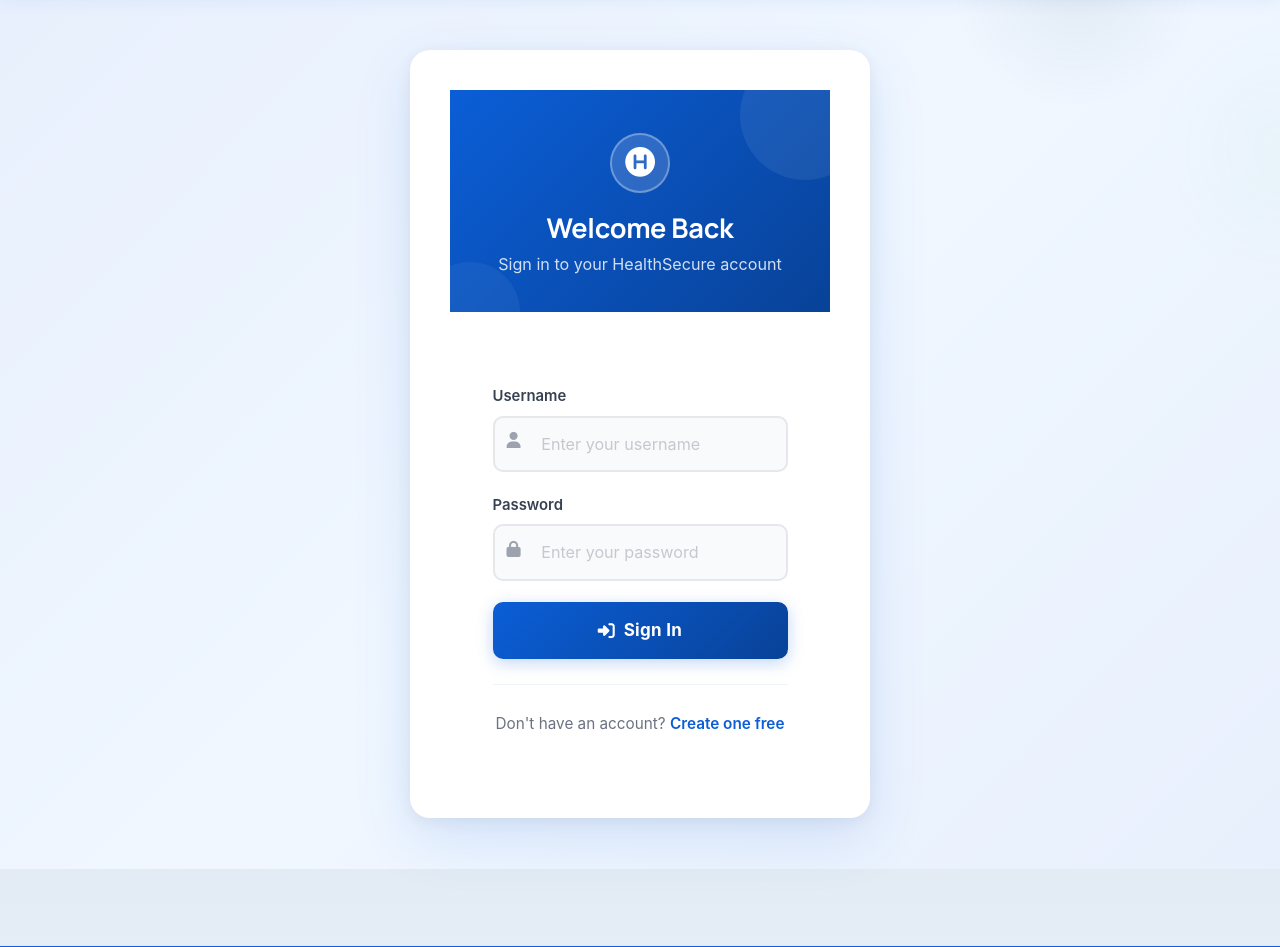
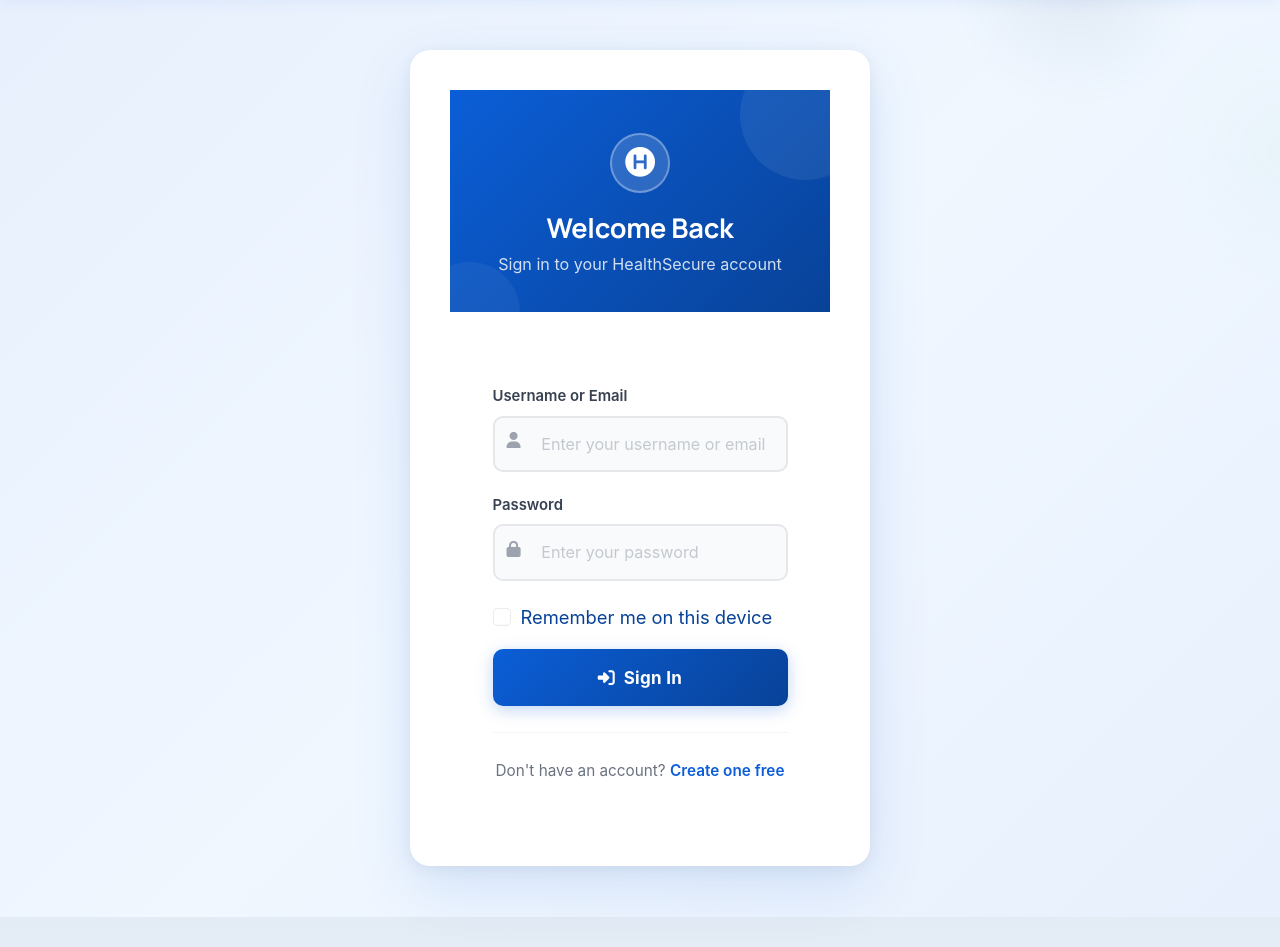
Before and after one commit to Nyangweso1/healthcare, a Flask app: page /login in a window 1280 px wide. Shown: the part 87-1034 px from the top of the page. Run offline with Flask 3, Linux system fonts and the light colour scheme.

Commit message:
modified

```diff
--- a/app.py
+++ b/app.py
@@ -7,7 +7,7 @@ import contextlib
 import traceback
 import io
 import csv
-from datetime import datetime
+from datetime import datetime, timedelta
 from ml.risk_engine import RiskAssessmentEngine
 import logging
 
@@ -18,6 +18,7 @@ logger = logging.getLogger(__name__)
 # Initialize Flask app
 app = Flask(__name__)
 app.secret_key = "healthcare_insurance_risk_secret_key_2026"
+app.config['PERMANENT_SESSION_LIFETIME'] = timedelta(days=30)
 
 # Database configuration
 DATABASE = 'instance/users.db'
@@ -148,14 +149,18 @@ def index():
 def register():
     """User registration."""
     if request.method == 'POST':
-        username = request.form.get('username')
-        email = request.form.get('email')
+        username = (request.form.get('username') or '').strip()
+        email = (request.form.get('email') or '').strip().lower()
         password = request.form.get('password')
         confirm_password = request.form.get('confirm_password')
 
         # Validation
         if not username or not email or not password:
             flash('All fields are required!', 'danger')
+            return redirect(url_for('register'))
+
+        if len(username) < 3:
+            flash('Username must be at least 3 characters long.', 'danger')
             return redirect(url_for('register'))
 
         if password != confirm_password:
@@ -166,21 +171,26 @@ def register():
         hashed_password = generate_password_hash(password)
 
         # Insert into database
+        conn = get_db_connection()
         try:
-            conn = get_db_connection()
+            existing = conn.execute(
+                'SELECT id FROM users WHERE lower(username) = ? OR lower(email) = ?',
+                (username.lower(), email)
+            ).fetchone()
+            if existing:
+                flash('Username or email already exists!', 'danger')
+                return redirect(url_for('register'))
+
             conn.execute(
                 'INSERT INTO users (username, email, password) VALUES (?, ?, ?)',
                 (username, email, hashed_password)
             )
             conn.commit()
+
+            flash('Registration successful! Please log in with your username or email.', 'success')
+            return redirect(url_for('login'))
+        finally:
             conn.close()
-
-            flash('Registration successful! Please log in.', 'success')
-            return redirect(url_for('login'))
-
-        except sqlite3.IntegrityError:
-            flash('Username or email already exists!', 'danger')
-            return redirect(url_for('register'))
 
     return render_template('register.html')
 
@@ -189,8 +199,9 @@ def register():
 def login():
     """User login."""
     if request.method == 'POST':
-        username = request.form.get('username')
+        username = (request.form.get('username') or '').strip()
         password = request.form.get('password')
+        remember_me = request.form.get('remember_me') == 'on'
 
         # Validation
         if not username or not password:
@@ -199,17 +210,38 @@ def login():
 
         # Check credentials
         conn = get_db_connection()
-        user = conn.execute('SELECT * FROM users WHERE username = ?', (username,)).fetchone()
+        user = conn.execute(
+            'SELECT * FROM users WHERE lower(username) = ? OR lower(email) = ?',
+            (username.lower(), username.lower())
+        ).fetchone()
         conn.close()
 
-        if user and check_password_hash(user['password'], password):
+        is_valid_login = False
+        if user:
+            stored_password = user['password']
+            # Normal flow: hashed password verification.
+            if check_password_hash(stored_password, password):
+                is_valid_login = True
+            # Backward compatibility: support legacy plain-text passwords and re-hash.
+            elif stored_password == password:
+                is_valid_login = True
+                conn = get_db_connection()
+                conn.execute(
+                    'UPDATE users SET password = ? WHERE id = ?',
+                    (generate_password_hash(password), user['id'])
+                )
+                conn.commit()
+                conn.close()
+
+        if is_valid_login:
             # Set session
             session['user_id'] = user['id']
             session['username'] = user['username']
             session['is_admin'] = user['is_admin']
             session['logged_in'] = True
+            session.permanent = remember_me
 
-            flash(f'Welcome back, {username}!', 'success')
+            flash(f"Welcome back, {user['username']}!", 'success')
             return redirect(url_for('index'))
         else:
             flash('Invalid username or password!', 'danger')
--- a/templates/login.html
+++ b/templates/login.html
@@ -40,13 +40,13 @@
             <form method="POST" action="{{ url_for('login') }}" novalidate>
 
                 <div class="auth-input-group">
-                    <label for="username">Username</label>
+                    <label for="username">Username or Email</label>
                     <i class="fas fa-user input-icon" aria-hidden="true"></i>
                     <input
                         type="text"
                         id="username"
                         name="username"
-                        placeholder="Enter your username"
+                        placeholder="Enter your username or email"
                         autocomplete="username"
                         required
                     >
@@ -65,6 +65,11 @@
                     >
                 </div>
 
+                <div class="form-check mb-3">
+                    <input class="form-check-input" type="checkbox" value="on" id="remember_me" name="remember_me">
+                    <label class="form-check-label" for="remember_me">Remember me on this device</label>
+                </div>
+
                 <button type="submit" class="auth-submit-btn">
                     <i class="fas fa-sign-in-alt" aria-hidden="true"></i> Sign In
                 </button>
```
